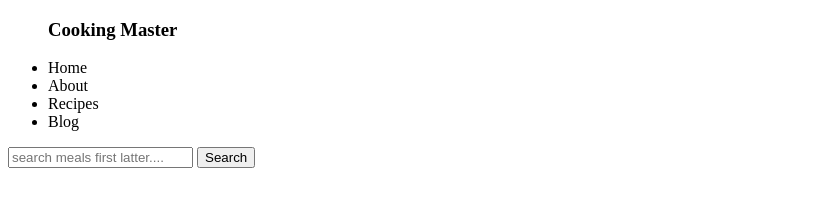
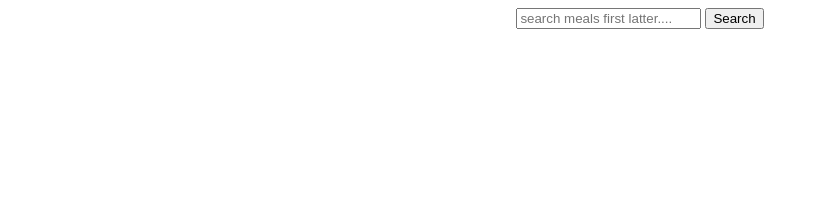
Before and after one commit to mitHSwas/cooking-master, a plain HTML site: page index.html in a window 1280 px wide. Shown: the whole page, without its empty margins (0-819 px from the left). Drawn offline with Linux system fonts and the light colour scheme.

Commit message:
cook ready

```diff
--- a/app.js
+++ b/app.js
@@ -1,5 +1,5 @@
 displayMeal = () => {
-    const searchLatter = document.getElementById('searchArea').value;
+    const searchLatter = document.getElementById('searchInput').value;
     const url = `https://www.themealdb.com/api/json/v1/1/search.php?f=${searchLatter}`
     fetch(url)
     .then(res => res.json())
--- a/index.html
+++ b/index.html
@@ -8,22 +8,11 @@
     <link rel="stylesheet" href="style.css">
 </head>
 <body>
-    <header>
-        <nav id="navbar">
-            <ul id="navTitle">
-                <h3>Cooking Master</h3>
-            </ul>
-            <ul id="navLink">
-                <li>Home</li>
-                <li>About</li>
-                <li>Recipes</li>
-                <li>Blog</li>
-            </ul>
-        </nav>
-    </header>
     <main>
-        <input id="searchArea" type="text" placeholder="search meals first latter....">
-        <button onclick="displayMeal()">Search</button>
+        <div class="searchArea">
+            <input id="searchInput" type="text" placeholder="search meals first latter....">
+            <button onclick="displayMeal()">Search</button>
+        </div>
         <div id="mealDetail">
             <div id="mealDetails"></div>
         </div>
--- a/style.css
+++ b/style.css
@@ -31,3 +31,6 @@
     list-style-type: none;
     padding-bottom: 10px;
 }
+.searchArea{
+    text-align: center;
+}
```
